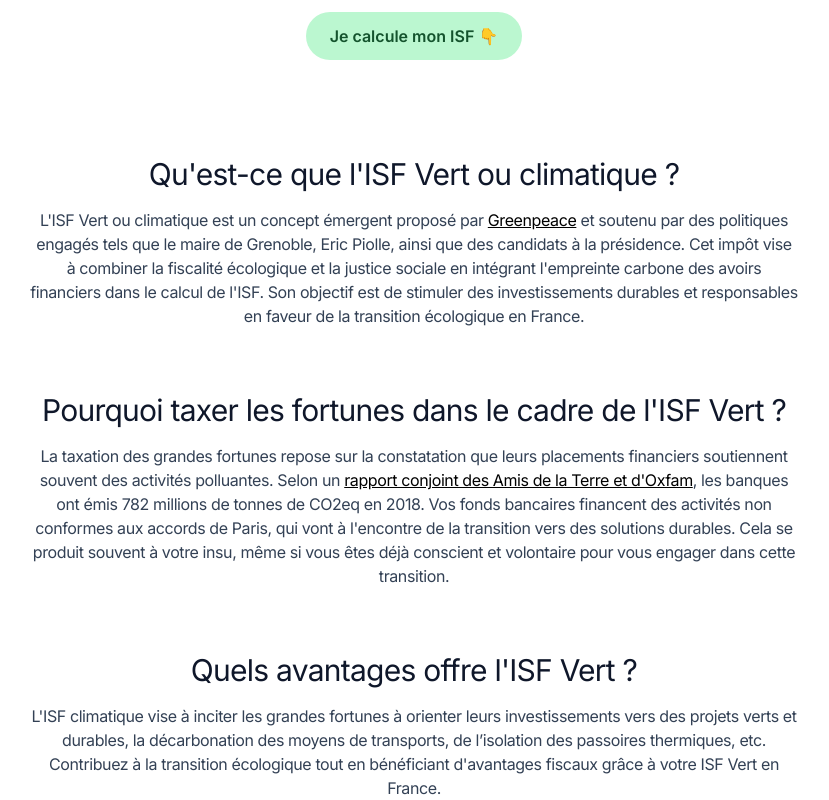
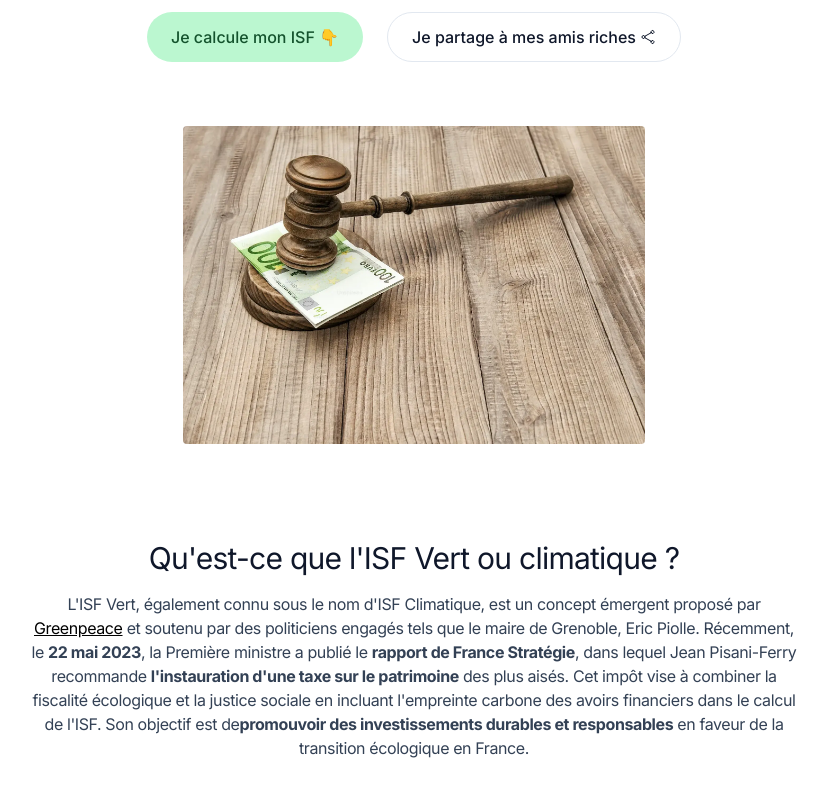
Before and after one commit to alexandre-mace/isfvert, a Next.js app: page / in a window 1280 px wide. Shown: the part 380-1180 px from the top of the page, without its empty margins (226-1055 px from the left). Built offline with nearby package versions, Linux system fonts and the light colour scheme.

Commit message:
Add share component

```diff
--- a/app/layout.tsx
+++ b/app/layout.tsx
@@ -1,24 +1,30 @@
-import './globals.css'
-import { Inter } from 'next/font/google'
+import "./globals.css";
+import { Inter } from "next/font/google";
 
-const inter = Inter({ subsets: ['latin'] })
+const inter = Inter({ subsets: ["latin"] });
 
 export const metadata = {
-  title: 'Calculer votre ISF vert : Outil en ligne pour estimer votre impôt écologique en France',
-  description: 'Utilisez notre outil de calcul en ligne pour estimer votre ISF vert, l\'impôt qui intègre l\'empreinte carbone des avoirs financiers. Découvrez comment réduire cet impôt en investissant dans la transition écologique et bénéficiez d\'avantages fiscaux pour vos contributions vertes. Contribuez à la lutte contre l\'urgence climatique grâce à votre ISF vert.',
-}
+  title:
+    "Calculer votre ISF vert : Outil en ligne pour estimer votre impôt écologique en France",
+  description:
+    "Utilisez notre outil de calcul en ligne pour estimer votre ISF vert, l'impôt qui intègre l'empreinte carbone des avoirs financiers. Découvrez comment réduire cet impôt en investissant dans la transition écologique et bénéficiez d'avantages fiscaux pour vos contributions vertes. Contribuez à la lutte contre l'urgence climatique grâce à votre ISF vert.",
+};
 
 export default function RootLayout({
   children,
 }: {
-  children: React.ReactNode
+  children: React.ReactNode;
 }) {
   return (
-    <html lang="en">
+    <html lang="fr">
       <body className={inter.className}>
-      <link rel="icon" href="https://em-content.zobj.net/thumbs/240/apple/354/large-green-circle_1f7e2.png" sizes="any" />
-      {children}
+        <link
+          rel="icon"
+          href="https://em-content.zobj.net/thumbs/240/apple/354/large-green-circle_1f7e2.png"
+          sizes="any"
+        />
+        {children}
       </body>
     </html>
-  )
+  );
 }
--- a/app/page.tsx
+++ b/app/page.tsx
@@ -1,5 +1,6 @@
 import IsfForm from "@/components/IsfForm";
 import Image from "next/image";
+import Share from "@/components/Share";
 
 export default function Home() {
   return (
@@ -28,11 +29,22 @@ export default function Home() {
         </p>
         <div className="mt-10 flex justify-center gap-x-6">
           <a
-            className="group inline-flex items-center justify-center rounded-full py-3 px-6 font-semibold focus:outline-none focus-visible:outline-2 focus-visible:outline-offset-2 bg-green-200 text-green-900 hover:bg-green-300 hover:text-black active:bg-green-400 focus-visible:outline-slate-900"
+            className="group inline-flex items-center justify-center rounded-full py-3 px-6 font-medium focus:outline-none focus-visible:outline-2 focus-visible:outline-offset-2 bg-green-200 text-green-900 hover:bg-green-300 hover:text-black active:bg-green-400 focus-visible:outline-slate-900"
             href="#calcul"
           >
             Je calcule mon ISF 👇
           </a>
+          <Share />
+        </div>
+
+        <div className={"mt-16 flex justify-center"}>
+          <Image
+            src={"/isf.webp"}
+            alt={"Photo justice argent"}
+            height={318}
+            width={462}
+            className={"rounded"}
+          />
         </div>
 
         <div className={"mt-24"}>
@@ -40,23 +52,27 @@ export default function Home() {
             Qu&apos;est-ce que l&apos;ISF Vert ou climatique ?
           </h2>
           <p className={"mt-4 tracking-tight text-slate-700 max-w-3xl mx-auto"}>
-            L&apos;ISF Vert ou climatique est un concept émergent proposé par{" "}
+            L&apos;ISF Vert, également connu sous le nom d&apos;ISF Climatique,
+            est un concept émergent proposé par{" "}
             <a href="https://www.greenpeace.fr/isf-climatique/" target="_blank">
               Greenpeace
             </a>{" "}
-            et soutenu par des politiques engagés tels que le maire de Grenoble,
-            Eric Piolle, ainsi que des candidats à la présidence. Cet impôt vise
-            à combiner la fiscalité écologique et la justice sociale en
-            intégrant l&apos;empreinte carbone des avoirs financiers dans le
-            calcul de l&apos;ISF. Son objectif est de stimuler des
-            investissements durables et responsables en faveur de la transition
-            écologique en France.
+            et soutenu par des politiciens engagés tels que le maire de
+            Grenoble, Eric Piolle. Récemment, le <b>22 mai 2023</b>, la Première
+            ministre a publié le <b>rapport de France Stratégie</b>, dans lequel
+            Jean Pisani-Ferry recommande{" "}
+            <b>l&apos;instauration d&apos;une taxe sur le patrimoine</b> des
+            plus aisés. Cet impôt vise à combiner la fiscalité écologique et la
+            justice sociale en incluant l&apos;empreinte carbone des avoirs
+            financiers dans le calcul de l&apos;ISF. Son objectif est de
+            <b>promouvoir des investissements durables et responsables</b> en
+            faveur de la transition écologique en France.
           </p>
         </div>
 
         <div className={"mt-16"}>
           <h2 className={"font-display text-3xl tracking-tight sm:text-3xl"}>
-            Pourquoi taxer les fortunes dans le cadre de l&apos;ISF Vert ?
+            Pourquoi votre argent à un impact important ?
           </h2>
           <p className={"mt-4 tracking-tight text-slate-700 max-w-3xl mx-auto"}>
             La taxation des grandes fortunes repose sur la constatation que
@@ -66,10 +82,11 @@ export default function Home() {
               rapport conjoint des Amis de la Terre et d&apos;Oxfam
             </a>
             , les banques ont émis 782 millions de tonnes de CO2eq en 2018. Vos
-            fonds bancaires financent des activités non conformes aux accords de
-            Paris, qui vont à l&apos;encontre de la transition vers des
-            solutions durables. Cela se produit souvent à votre insu, même si
-            vous êtes déjà conscient et volontaire pour vous engager dans cette
+            fonds bancaires financent des{" "}
+            <b>activités non conformes aux accords de Paris</b>, qui vont à
+            l&apos;encontre de la transition vers des solutions durables. Cela
+            se produit souvent à votre insu, même si vous êtes déjà{" "}
+            <b>conscient et volontaire</b> pour vous engager dans cette
             transition.
           </p>
         </div>
@@ -80,11 +97,11 @@ export default function Home() {
           </h2>
           <p className={"mt-4 tracking-tight text-slate-700 max-w-3xl mx-auto"}>
             L&apos;ISF climatique vise à inciter les grandes fortunes à orienter
-            leurs investissements vers des projets verts et durables, la
+            <b>leurs investissements vers des projets verts et durables</b>, la
             décarbonation des moyens de transports, de l’isolation des passoires
-            thermiques, etc. Contribuez à la transition écologique tout en
-            bénéficiant d&apos;avantages fiscaux grâce à votre ISF Vert en
-            France.
+            thermiques, etc. Contribuez à la <b>transition écologique</b> tout
+            en bénéficiant d<b>&apos;avantages fiscaux</b> grâce à votre ISF
+            Vert en France.
           </p>
         </div>
 
@@ -161,7 +178,7 @@ export default function Home() {
               </div>
             </div>
 
-            <div className={"mt-2 text-white text-start"}>
+            <div className={"mt-2 text-white text-start text-sm"}>
               <p className={"font-display tracking-tight"}>
                 💡 Notre calcul de l&apos;ISF Vert se base sur{" "}
                 <a
@@ -171,6 +188,11 @@ export default function Home() {
                 >
                   l&apos;ISF historique
                 </a>
+              </p>
+              <p className={"font-display tracking-tight"}>
+                Nous avons pris comme hypothèse, dans ce simulateur, que tout
+                placement vert est déduit de votre patrimoine pour le calcul de
+                l&apos;ISF Vert.
               </p>
             </div>
           </div>
@@ -239,7 +261,7 @@ export default function Home() {
                   <span className="block m-auto text-3xl md:text-4xl">🥕</span>
                 </div>
                 <h3 className="mt-3 text-2xl md:text-4xl font-medium text-green-600">
-                  13
+                  13 %
                 </h3>
                 <p className="mt-1 md:mt-2 text-lg md:text-xl text-slate-900 font-display">
                   seulement des exploitations agricoles en France sont
@@ -311,11 +333,14 @@ export default function Home() {
             <div className="mt-20 flex flex-col justify-center items-center max-w-2xl mx-auto text-center">
               <div>
                 <a
-                  className="group inline-flex items-center justify-center rounded-full py-4 px-8 text-lg font-semibold focus:outline-none focus-visible:outline-2 focus-visible:outline-offset-2 bg-green-200 text-green-900 hover:bg-green-300 hover:text-black active:bg-green-400 focus-visible:outline-slate-900"
+                  className="group inline-flex items-center justify-center rounded-full py-4 px-8 text-lg font-medium focus:outline-none focus-visible:outline-2 focus-visible:outline-offset-2 bg-green-200 text-green-900 hover:bg-green-300 hover:text-black active:bg-green-400 focus-visible:outline-slate-900"
                   href="https://feve.co/investir"
                 >
                   J&apos;investis dans l&apos;agroécologie 👨‍🌾
                 </a>
+              </div>
+              <div className={"mt-8"}>
+                <Share />
               </div>
             </div>
           </div>
--- a/components/IsfForm.tsx
+++ b/components/IsfForm.tsx
@@ -42,7 +42,7 @@ const IsfForm = () => {
             className="w-full px-3 py-2 border border-gray-300 rounded focus-visible:outline-none focus-visible:ring-2 focus-visible:ring-green-600"
             type="number"
             id="patrimoine"
-            placeholder="Entrez la valeur de votre patrimoine"
+            placeholder="Entrez la valeur de votre patrimoine (dont montants investis dans des placements verts)"
             required
             onChange={(e) => setPatrimoine(e.target.value)}
           />
@@ -81,7 +81,7 @@ const IsfForm = () => {
           <p>
             ISF estimé :{" "}
             <span id="isf-amount" className="font-medium text-xl">
-              {isfAmount.toFixed(0)} €
+              {Number(isfAmount.toFixed(0)).toLocaleString()} €
             </span>
           </p>
           <a
--- /dev/null
+++ b/components/Share.tsx
@@ -0,0 +1,128 @@
+"use client";
+
+import {
+  EmailIcon,
+  EmailShareButton,
+  FacebookShareButton,
+  LinkedinShareButton,
+  TelegramShareButton,
+  TwitterShareButton,
+  WhatsappShareButton,
+  WhatsappIcon,
+  TwitterIcon,
+  TelegramIcon,
+  FacebookIcon,
+  LinkedinIcon,
+} from "react-share";
+import {
+  Popover,
+  PopoverContent,
+  PopoverTrigger,
+} from "@/components/ui/popover";
+
+function Share() {
+  const shareUrl = "https://isfvert.fr";
+  const title =
+    "Calculer votre ISF vert : Outil en ligne pour estimer votre impôt écologique en France";
+
+  return (
+    <Popover>
+      <PopoverTrigger asChild>
+        <button className="inline-flex items-center rounded-full py-3 px-6 justify-center font-medium transition-colors focus-visible:outline-none focus-visible:ring-2 focus-visible:ring-ring focus-visible:ring-offset-2 disabled:opacity-50 disabled:pointer-events-none ring-offset-background border border-input hover:bg-accent hover:text-accent-foreground">
+          Je partage à mes amis riches{" "}
+          <svg
+            xmlns="http://www.w3.org/2000/svg"
+            fill="none"
+            viewBox="0 0 24 24"
+            strokeWidth="1.5"
+            stroke="currentColor"
+            className="w-4 h-4 ml-1"
+          >
+            <path
+              strokeLinecap="round"
+              strokeLinejoin="round"
+              d="M7.217 10.907a2.25 2.25 0 100 2.186m0-2.186c.18.324.283.696.283 1.093s-.103.77-.283 1.093m0-2.186l9.566-5.314m-9.566 7.5l9.566 5.314m0 0a2.25 2.25 0 103.935 2.186 2.25 2.25 0 00-3.935-2.186zm0-12.814a2.25 2.25 0 103.933-2.185 2.25 2.25 0 00-3.933 2.185z"
+            />
+          </svg>
+          <span className="sr-only">Partage</span>
+        </button>
+      </PopoverTrigger>
+      <PopoverContent className="w-80 rounded-xl mt-4">
+        <div className="grid gap-4">
+          <div className="space-y-2">
+            <h4 className="font-medium leading-none">Partager</h4>
+            <p className="text-sm text-muted-foreground">
+              Je partage à mes amis riches pour gagner des points de karma
+            </p>
+          </div>
+          <div>
+            <div className="flex gap-x-2">
+              <div className="Demo__some-network">
+                <FacebookShareButton
+                  url={shareUrl}
+                  quote={title}
+                  className="Demo__some-network__share-button"
+                >
+                  <FacebookIcon size={32} round />
+                </FacebookShareButton>
+              </div>
+
+              <div className="Demo__some-network">
+                <TwitterShareButton
+                  url={shareUrl}
+                  title={title}
+                  className="Demo__some-network__share-button"
+                >
+                  <TwitterIcon size={32} round />
+                </TwitterShareButton>
+              </div>
+
+              <div className="Demo__some-network">
+                <TelegramShareButton
+                  url={shareUrl}
+                  title={title}
+                  className="Demo__some-network__share-button"
+                >
+                  <TelegramIcon size={32} round />
+                </TelegramShareButton>
+              </div>
+
+              <div className="Demo__some-network">
+                <WhatsappShareButton
+                  url={shareUrl}
+                  title={title}
+                  separator=":: "
+                  className="Demo__some-network__share-button"
+                >
+                  <WhatsappIcon size={32} round />
+                </WhatsappShareButton>
+              </div>
+
+              <div className="Demo__some-network">
+                <LinkedinShareButton
+                  url={shareUrl}
+                  className="Demo__some-network__share-button"
+                >
+                  <LinkedinIcon size={32} round />
+                </LinkedinShareButton>
+              </div>
+
+              <div className="Demo__some-network">
+                <EmailShareButton
+                  url={shareUrl}
+                  subject={title}
+                  body="body"
+                  className="Demo__some-network__share-button"
+                >
+                  <EmailIcon size={32} round />
+                </EmailShareButton>
+              </div>
+            </div>
+          </div>
+        </div>
+      </PopoverContent>
+    </Popover>
+  );
+}
+
+export default Share;
--- /dev/null
+++ b/components/ui/popover.tsx
@@ -0,0 +1,31 @@
+"use client"
+
+import * as React from "react"
+import * as PopoverPrimitive from "@radix-ui/react-popover"
+
+import { cn } from "@/lib/utils"
+
+const Popover = PopoverPrimitive.Root
+
+const PopoverTrigger = PopoverPrimitive.Trigger
+
+const PopoverContent = React.forwardRef<
+  React.ElementRef<typeof PopoverPrimitive.Content>,
+  React.ComponentPropsWithoutRef<typeof PopoverPrimitive.Content>
+>(({ className, align = "center", sideOffset = 4, ...props }, ref) => (
+  <PopoverPrimitive.Portal>
+    <PopoverPrimitive.Content
+      ref={ref}
+      align={align}
+      sideOffset={sideOffset}
+      className={cn(
+        "z-50 w-72 rounded-md border bg-popover p-4 text-popover-foreground shadow-md outline-none animate-in data-[side=bottom]:slide-in-from-top-2 data-[side=left]:slide-in-from-right-2 data-[side=right]:slide-in-from-left-2 data-[side=top]:slide-in-from-bottom-2",
+        className
+      )}
+      {...props}
+    />
+  </PopoverPrimitive.Portal>
+))
+PopoverContent.displayName = PopoverPrimitive.Content.displayName
+
+export { Popover, PopoverTrigger, PopoverContent }
--- a/package.json
+++ b/package.json
@@ -10,6 +10,7 @@
   },
   "dependencies": {
     "@radix-ui/react-checkbox": "^1.0.4",
+    "@radix-ui/react-popover": "^1.0.6",
     "@types/node": "20.2.5",
     "@types/react": "18.2.7",
     "@types/react-dom": "18.2.4",
```
Also changed, not shown: public/isf.webp (added), 1 other file (tests, documents, lock files or other folders).
